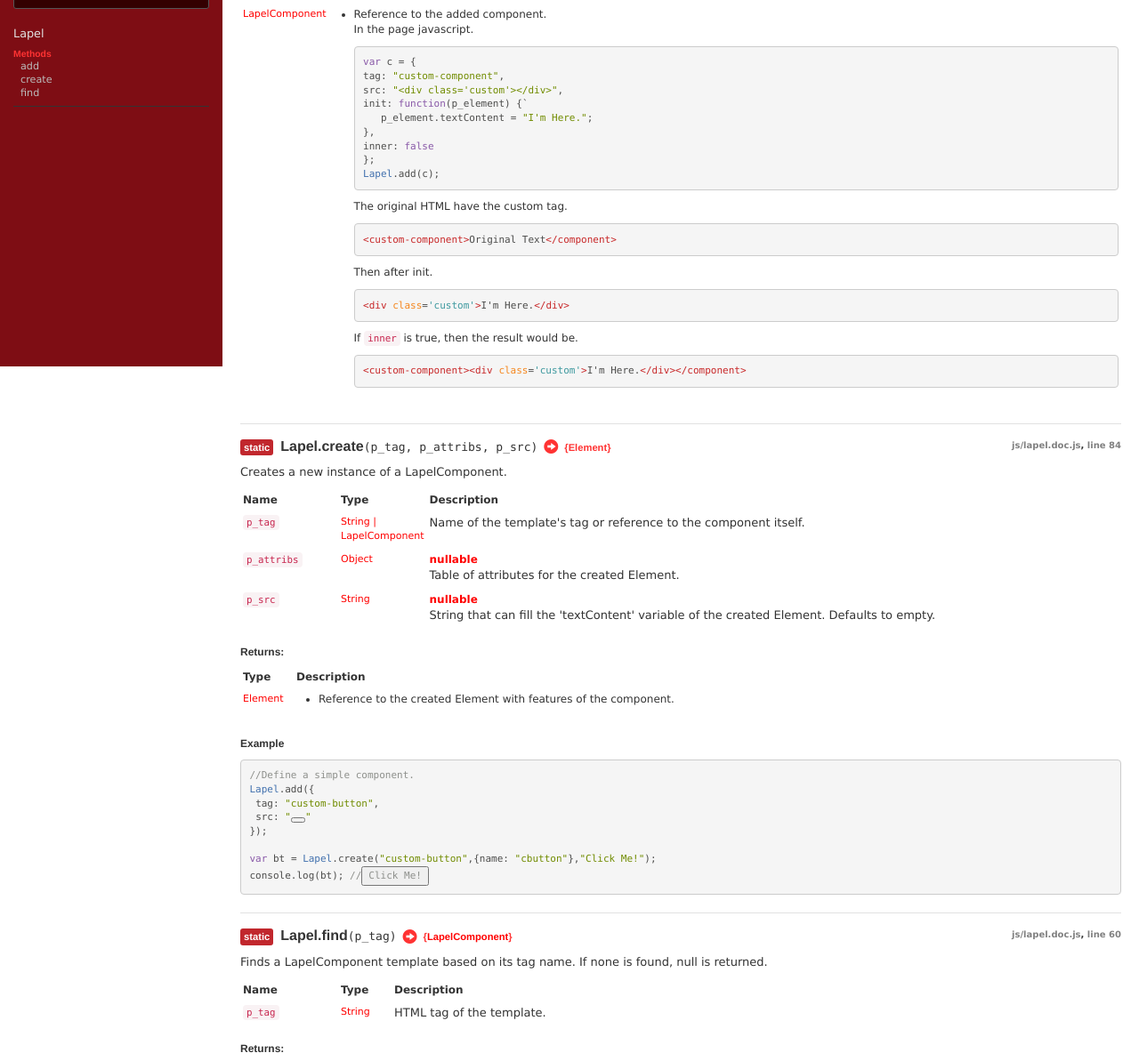
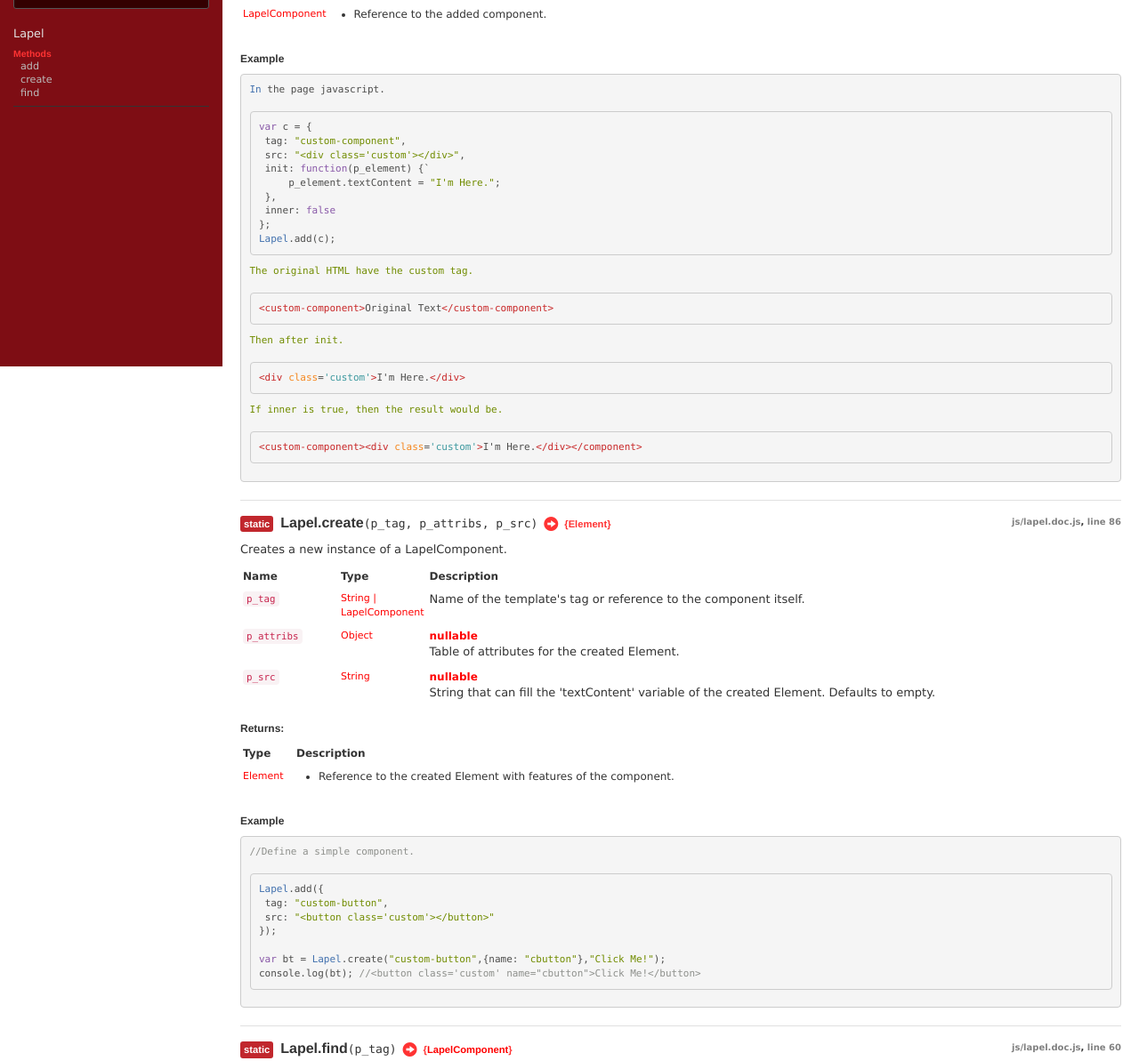
Before and after one commit to suitjs/lapel, a website: page docs/deploy/Lapel.html in a window 1280 px wide. Shown: the part 388-1581 px from the top of the page at 89% size. Drawn offline with Linux system fonts and the light colour scheme; a script that the page names is missing.

Commit message:
update> docs

```diff
--- a/docs/deploy/Lapel.html
+++ b/docs/deploy/Lapel.html
@@ -212,7 +212,7 @@
 
 
         <div class="tag-source">
-            <a href="g__development_project_web_thelab_suitjs_lapel_js_lapel.doc.js.html">js/lapel.doc.js</a>, <a href="g__development_project_web_thelab_suitjs_lapel_js_lapel.doc.js.html#line129">line 129</a>
+            <a href="g__development_project_web_thelab_suitjs_lapel_js_lapel.doc.js.html">js/lapel.doc.js</a>, <a href="g__development_project_web_thelab_suitjs_lapel_js_lapel.doc.js.html#line132">line 132</a>
         </div>
 
     </div>
@@ -336,21 +336,33 @@
 
             </td>
             <td class="description last"><ul>
-<li>Reference to the added component.<br>In the page javascript.<pre class="prettyprint source lang-js"><code>var c = {
-tag: &quot;custom-component&quot;,
-src: &quot;&lt;div class='custom'>&lt;/div>&quot;,
-init: function(p_element) {`
-   p_element.textContent = &quot;I'm Here.&quot;;
-},
-inner: false
-};
-Lapel.add(c);</code></pre>The original HTML have the custom tag. <pre class="prettyprint source lang-html"><code>&lt;custom-component>Original Text&lt;/component></code></pre>Then after init.<pre class="prettyprint source lang-html"><code>&lt;div class='custom'>I'm Here.&lt;/div></code></pre>If <code>inner</code> is true, then the result would be.<pre class="prettyprint source lang-html"><code>&lt;custom-component>&lt;div class='custom'>I'm Here.&lt;/div>&lt;/component></code></pre></li>
+<li>Reference to the added component.</li>
 </ul></td>
         </tr>
 
     </tbody>
 </table>
 
+
+
+
+        <h5>Example</h5>
+
+
+
+    <pre class="prettyprint"><code><p>In the page javascript.</p>
+<pre class="prettyprint source lang-js"><code>var c = {
+ tag: &quot;custom-component&quot;,
+ src: &quot;&lt;div class='custom'>&lt;/div>&quot;,
+ init: function(p_element) {`
+     p_element.textContent = &quot;I'm Here.&quot;;
+ },
+ inner: false
+};
+Lapel.add(c);</code></pre><p>The original HTML have the custom tag. </p>
+<pre class="prettyprint source lang-html"><code>&lt;custom-component>Original Text&lt;/custom-component></code></pre><p>Then after init.</p>
+<pre class="prettyprint source lang-html"><code>&lt;div class='custom'>I'm Here.&lt;/div></code></pre><p>If <code>inner</code> is true, then the result would be.</p>
+<pre class="prettyprint source lang-html"><code>&lt;custom-component>&lt;div class='custom'>I'm Here.&lt;/div>&lt;/component></code></pre></code></pre>
 
 
 
@@ -367,7 +379,7 @@ Lapel.add(c);</code></pre>The original HTML have the custom tag. <pre class="pre
 
 
         <div class="tag-source">
-            <a href="g__development_project_web_thelab_suitjs_lapel_js_lapel.doc.js.html">js/lapel.doc.js</a>, <a href="g__development_project_web_thelab_suitjs_lapel_js_lapel.doc.js.html#line84">line 84</a>
+            <a href="g__development_project_web_thelab_suitjs_lapel_js_lapel.doc.js.html">js/lapel.doc.js</a>, <a href="g__development_project_web_thelab_suitjs_lapel_js_lapel.doc.js.html#line86">line 86</a>
         </div>
 
     </div>
@@ -573,8 +585,14 @@ Lapel.add(c);</code></pre>The original HTML have the custom tag. <pre class="pre
 
 
 
-    <pre class="prettyprint"><code><p>//Define a simple component.<br>Lapel.add({<br> tag: &quot;custom-button&quot;,<br> src: &quot;<button class='custom'></button>&quot;<br>});</p>
-<p>var bt = Lapel.create(&quot;custom-button&quot;,{name: &quot;cbutton&quot;},&quot;Click Me!&quot;);<br>console.log(bt); //<button class='custom' name="cbutton">Click Me!</button></p></code></pre>
+    <pre class="prettyprint"><code><p>//Define a simple component.</p>
+<pre class="prettyprint source lang-js"><code>Lapel.add({
+ tag: &quot;custom-button&quot;,
+ src: &quot;&lt;button class='custom'>&lt;/button>&quot;
+});
+
+var bt = Lapel.create(&quot;custom-button&quot;,{name: &quot;cbutton&quot;},&quot;Click Me!&quot;);
+console.log(bt); //&lt;button class='custom' name=&quot;cbutton&quot;>Click Me!&lt;/button></code></pre></code></pre>
 
 
 
@@ -759,7 +777,7 @@ Lapel.add(c);</code></pre>The original HTML have the custom tag. <pre class="pre
 
 
         <footer>
-            Documentation generated by <a target="_blank" href="https://github.com/jsdoc3/jsdoc">JSDoc 3.4.0</a> on Wed Mar 23 2016 18:35:21 GMT-0300 (E. South America Standard Time)
+            Documentation generated by <a target="_blank" href="https://github.com/jsdoc3/jsdoc">JSDoc 3.4.0</a> on Wed Mar 23 2016 20:16:14 GMT-0300 (E. South America Standard Time)
         </footer>
     </div>
 </div>
```
Also changed, not shown: docs/deploy/g__development_project_web_thelab_suitjs_lapel_js_lapel.doc.js.html (+5 -2 lines), docs/deploy/global.html (+1 -1 lines), docs/deploy/index.html (+13 -3 lines), js/lapel.doc.js (+4 -1 lines), README.md.
